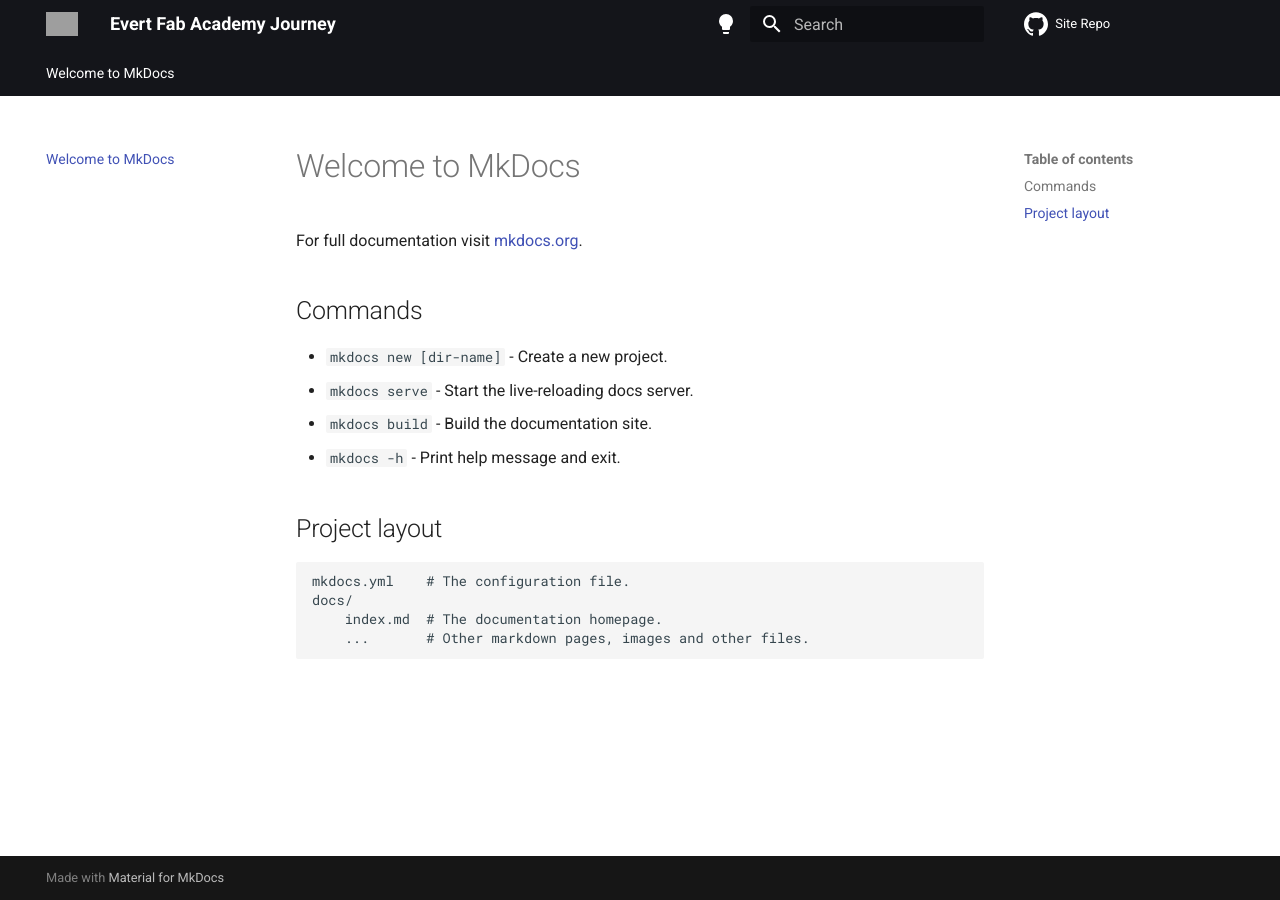
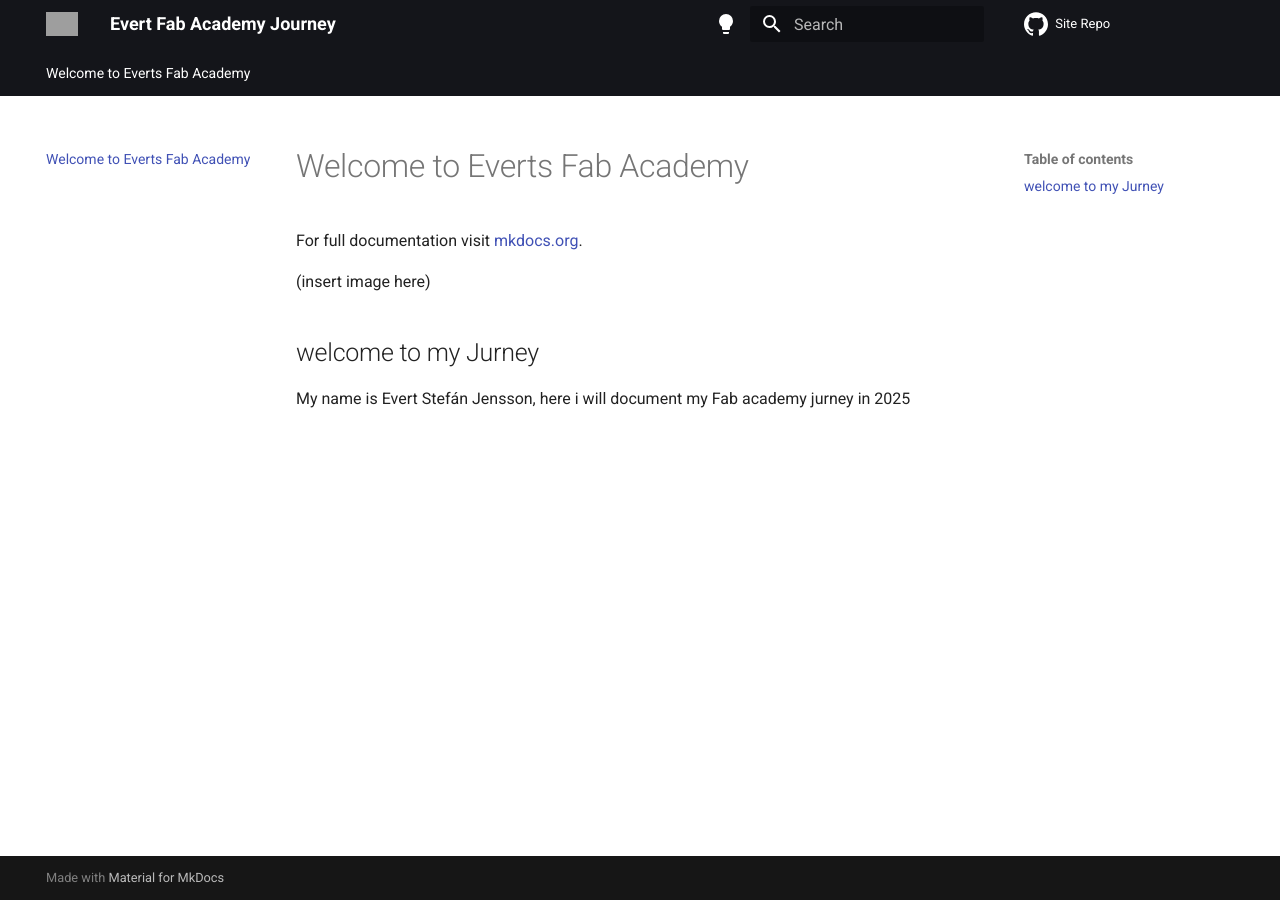
Before and after one commit to Cptstebbi/fabtest, an MkDocs documentation site: the page built from docs/index.md, in a window 1280 px wide. Built offline with MkDocs 1.6.1 and Material for MkDocs 9.7.7, drawn with Linux system fonts in a browser that asks for light colours; comment, search, counter and statistics services are not loaded; grey boxes are pictures that could not be loaded.

Commit message:
Update index.md

```diff
--- a/docs/index.md
+++ b/docs/index.md
@@ -1,17 +1,9 @@
-# Welcome to MkDocs
+# Welcome to Everts Fab Academy
 
 For full documentation visit [mkdocs.org](https://www.mkdocs.org).
 
-## Commands
+(insert image here)
 
-* `mkdocs new [dir-name]` - Create a new project.
-* `mkdocs serve` - Start the live-reloading docs server.
-* `mkdocs build` - Build the documentation site.
-* `mkdocs -h` - Print help message and exit.
+## welcome to my Jurney
 
-## Project layout
-
-    mkdocs.yml    # The configuration file.
-    docs/
-        index.md  # The documentation homepage.
-        ...       # Other markdown pages, images and other files.
+My name is Evert Stefán Jensson, here i will document my Fab academy jurney in 2025
```
